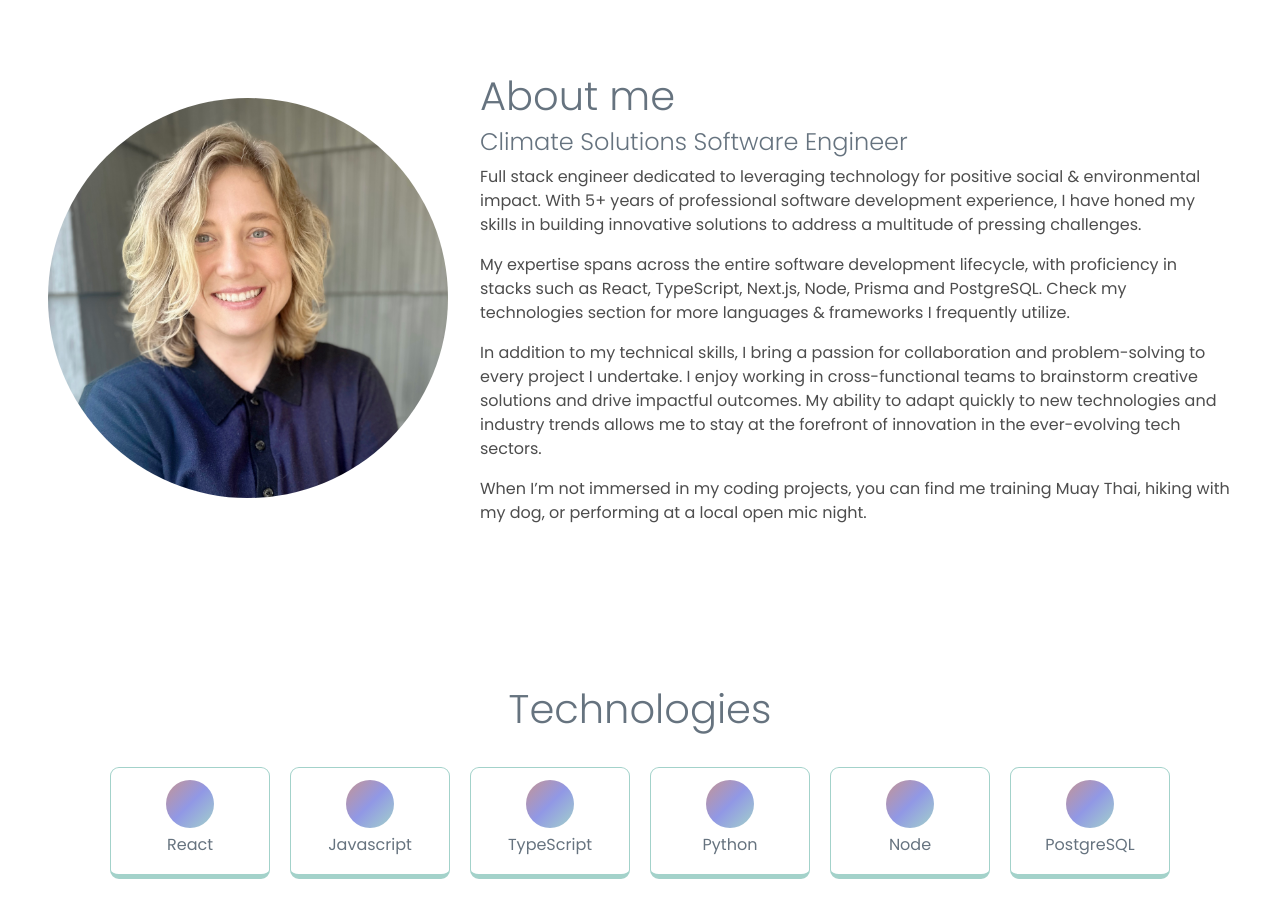
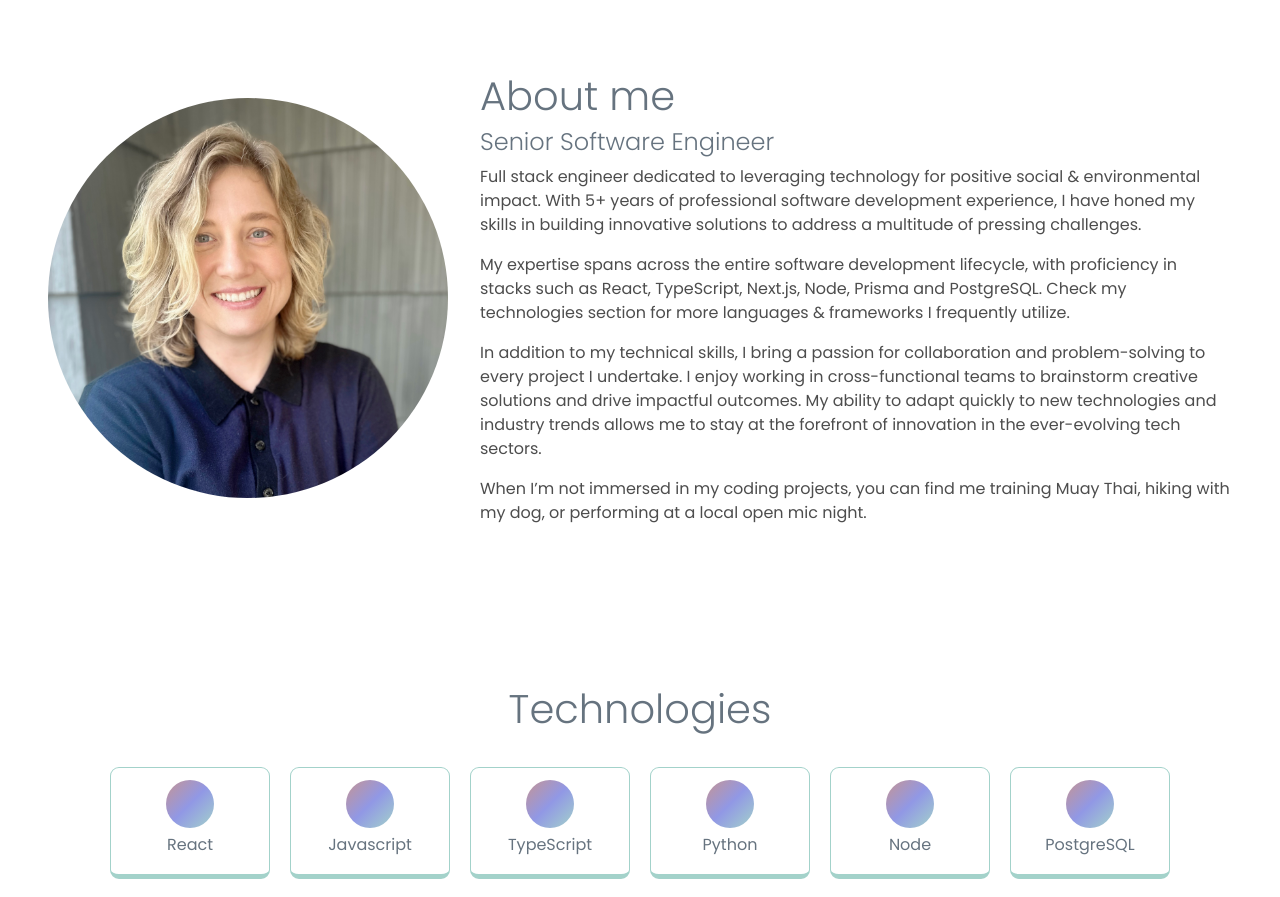
Before and after one commit to TomaraPetty/react-portfolio, a React (Create React App) app: page / in a window 1280 px wide. Shown: the part 880-1777 px from the top of the page. Built offline with nearby package versions, Linux system fonts and the light colour scheme; some icons are missing.

Commit message:
update about me title

```diff
--- a/src/screens/aboutMe/AboutMe.jsx
+++ b/src/screens/aboutMe/AboutMe.jsx
@@ -12,7 +12,7 @@ function AboutMe() {
       </div>
       <div className="about__text">
         <h1 className="header">About me</h1>
-        <h4 className="header">Climate Solutions Software Engineer</h4>
+        <h4 className="header">Senior Software Engineer</h4>
         <p>
           Full stack engineer dedicated to leveraging technology for positive
           social & environmental impact. With {yearExperience}+ years of
```
